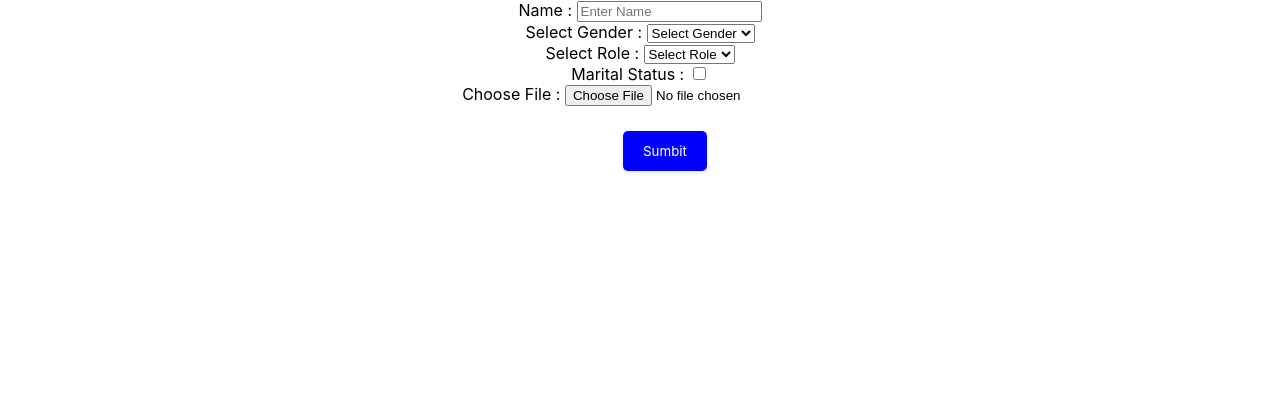
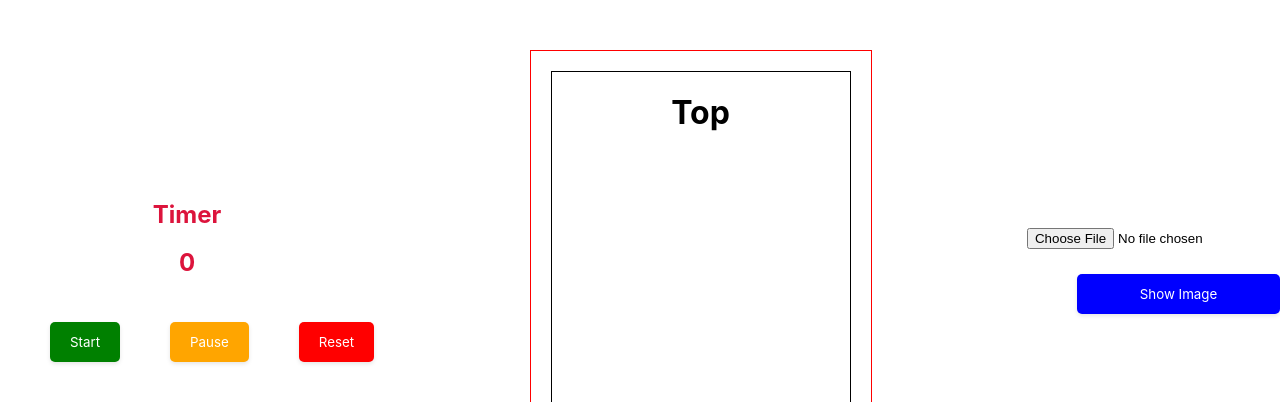
Before and after one commit to mausam-kumar/masai-react-assign, a React (Create React App) app in the folder dayfive/: page / in a window 1280 px wide. Shown: the top 402 px of the page. Built offline with nearby package versions, Linux system fonts and the light colour scheme.

Commit message:
completed daySix Application.jsx

```diff
--- a/dayfive/src/App.js
+++ b/dayfive/src/App.js
@@ -5,7 +5,8 @@ import "./App.css";
 // import {TodoFirst} from './components/todoFirst/TodoFirst.jsx'
 
 // import Focus from './components/daySix/Focus.jsx'
-import Form from './components/daySix/Form.jsx'
+// import Form from './components/daySix/Form.jsx'
+import Application from './components/daySix/Application.jsx'
 
 function App() {
   return (
@@ -18,7 +19,9 @@ function App() {
 
 		{/* <Focus /> */}
 
-		<Form />
+		{/* <Form /> */}
+
+		<Application />
 
 	</div>
   )
--- /dev/null
+++ b/dayfive/src/components/daySix/Application.jsx
@@ -0,0 +1,105 @@
+import React,{useState,useEffect,useRef} from 'react'
+import {Button} from '../Button.jsx'
+
+function Application() {
+
+    const [time,setTime] = useState(0)
+    const manageStart = useRef(false)
+    let timeId = useRef(null)
+    let scroolTop = useRef(null)
+    let imageVal = useRef(null)
+    const [showImg,setShowImg] = useState(false)
+    let picVal = useRef(null)
+
+    function handleStart(){
+        if (manageStart.current===true) {
+            return
+        }
+        timeId.current = setInterval(() =>{
+            setTime((prevState) => prevState+1)
+            manageStart.current = true
+        },1000)
+    }
+
+    function handlePause(){
+        clearInterval(timeId.current)
+        manageStart.current = false
+    }
+
+    function handleReset(){
+        setTime(0)
+        manageStart.current = false
+        clearInterval(timeId.current)
+    }
+
+    function handleScroolTop(){
+        // console.log(scroolTop.current);
+        scroolTop.current.scrollTop = 0
+
+    }
+
+    function handleFile(){
+        // console.log("selected");
+        console.log(imageVal.current);
+        console.log(imageVal.current.files[0]);
+
+        const objectURL = URL.createObjectURL(imageVal.current.files[0])
+        console.log(objectURL);
+
+        setShowImg(true)
+        // console.log(picVal.current.src);
+        const idx = setTimeout(() =>picVal.current.src = objectURL,100)
+    }
+
+
+
+    return (
+        <div style={{display:"flex",alignItems: "center",justifyContent: "center"}}>
+
+
+            <div style={{color:"crimson"}}>
+                <h2>Timer</h2>
+                <h2>{time}</h2>
+                <Button title="Start" color="green" handleClick={handleStart} />
+                <Button title="Pause" color="orange" handleClick={handlePause} />
+                <Button title="Reset" color="red" handleClick={handleReset} />
+            </div>
+
+            {/* First Bonus */}
+
+            <div ref={scroolTop} style={{height:"400px",border:"1px solid red",overflow:"scroll",width:"300px",margin:"50px auto",padding:"20px"}}>
+                <div
+                style={
+                    {height:"900px",
+                    border:"1px solid black",
+                    display:"flex",
+                    flexDirection:"column",
+                    justifyContent:"space-between",
+
+                    }}>
+                    <div style={
+                        {
+                            display:"flex",
+                            flexDirection:"column",
+                            justifyContent:"space-between",
+                        }
+                    }>
+                        <h1>Top</h1>
+                    </div>
+                    <Button title="Move to top" color="black" handleClick={handleScroolTop}/>
+                </div>
+            </div>
+
+
+            {/* Second Bonus */}
+            <div style={{display:"flex",flexDirection:"column",justifyContent:"space-around"}}>
+                <input ref={imageVal} type="file" name="imageUpd" id="imageUpd" />
+                <Button title="Show Image" color="blue" handleClick={handleFile} />
+                {showImg && <img height="100px" ref={picVal} src="" alt="image" />}
+
+            </div>
+        </div>
+    )
+}
+
+export default Application
```
